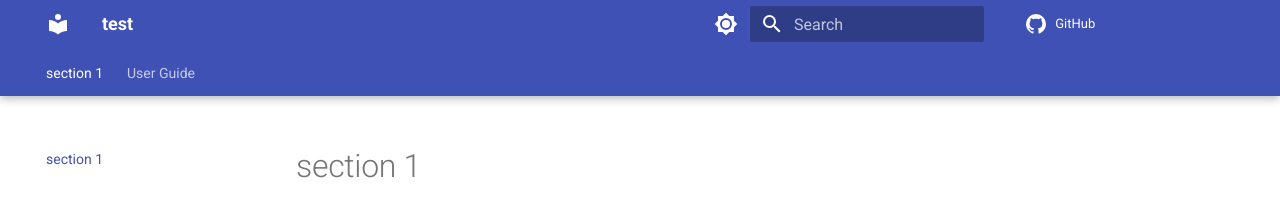
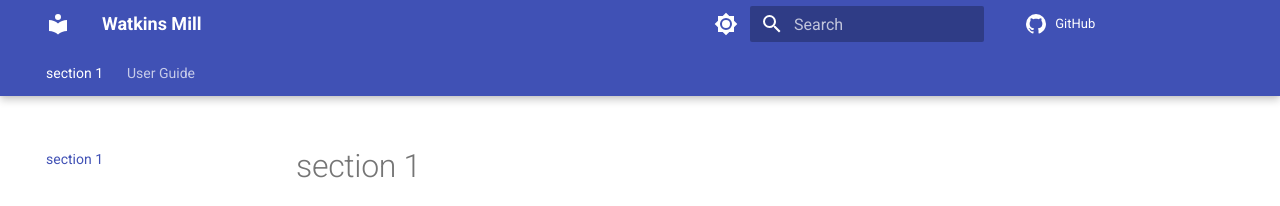
Before and after one commit to drjmarino/website, an MkDocs documentation site: the page built from docs/index.md, in a window 1280 px wide. Shown: the top 206 px of the page. Built offline with MkDocs 1.6.1 and Material for MkDocs 9.7.7, drawn with Linux system fonts in a browser that asks for light colours; comment, search, counter and statistics services are not loaded.

Commit message:
Update mkdocs.yml

```diff
--- a/mkdocs.yml
+++ b/mkdocs.yml
@@ -1,4 +1,4 @@
-site_name: test
+site_name: Watkins Mill
 repo_url: https://github.com/drjmarino/website
 nav:
     - index.md
```
